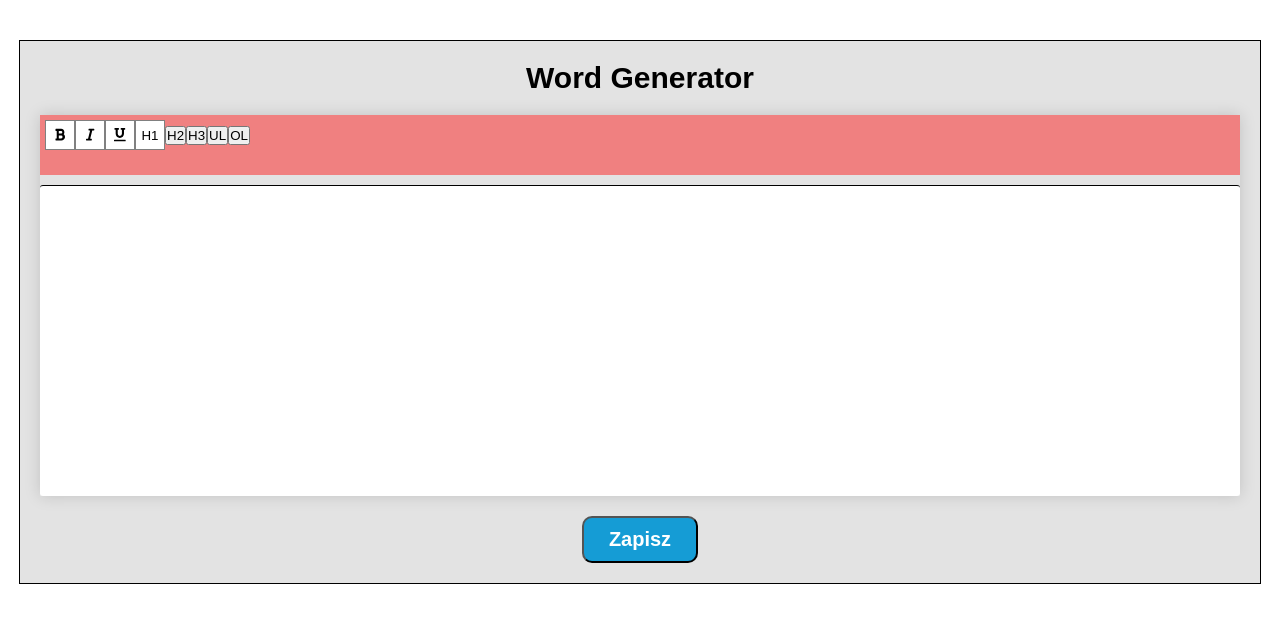
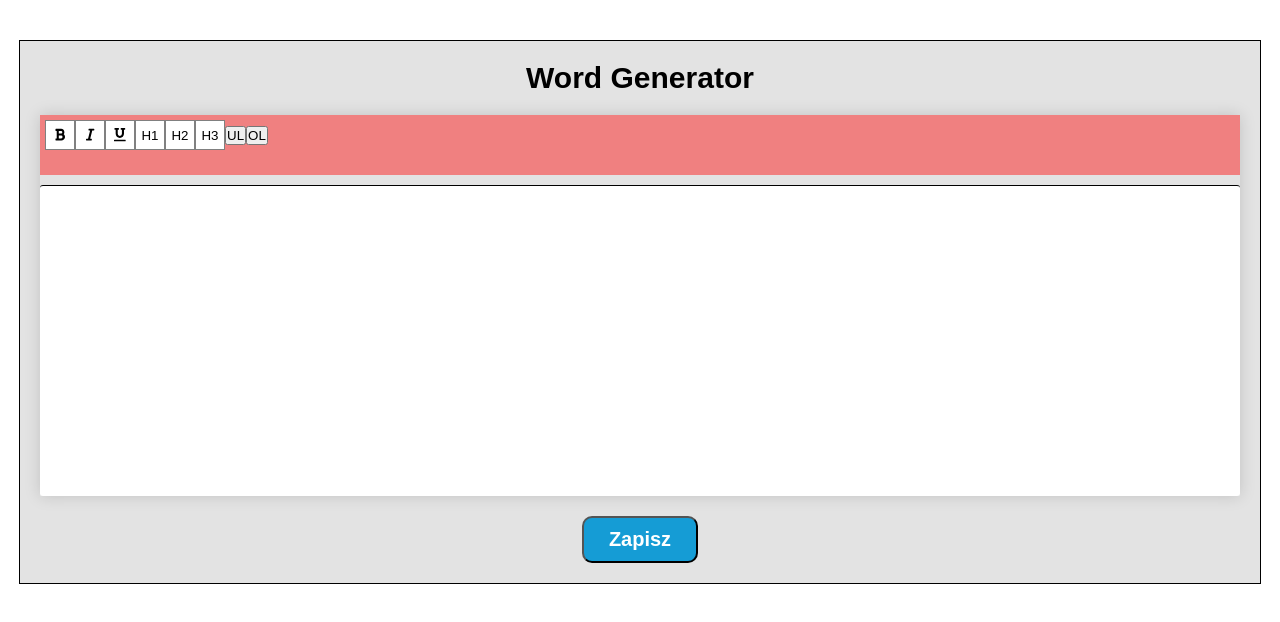
Before and after one commit to ROGAL12321/wordgenerator, a React (Create React App) app: page / in a window 1280 px wide. Shown: the top 622 px of the page. Built offline with nearby package versions, Linux system fonts and the light colour scheme.

Commit message:
toolbar render optimization (h1-h3 buttons)

```diff
--- a/src/components/Toolbar/Toolbar.js
+++ b/src/components/Toolbar/Toolbar.js
@@ -20,6 +20,21 @@ const data = [
   }
 ]
 
+const blockStyleData = [
+  {
+    style: "header-one",
+    icon: "H1"
+  },
+  {
+    style: "header-two",
+    icon: "H2"
+  },
+  {
+    style: "header-three",
+    icon: "H3"
+  },
+]
+
 class Toolbar extends Component {
 
   changeInlineStyle = (event, style) => {
@@ -39,13 +54,12 @@ class Toolbar extends Component {
       .getBlockForKey(selection.getStartKey())
       .getType();
 
-    return blockType === "header-one" ? "toolbar__icon active" : "toolbar__icon"
-
+    return blockType === style ? "toolbar__icon active" : "toolbar__icon"
   }
 
-  changeBlockStyle = (event) => {
+  changeBlockStyle = (event, blockStyle) => {
     event.preventDefault();
-    this.props.handleChange(RichUtils.toggleBlockType(this.props.editState, "header-one"))
+    this.props.handleChange(RichUtils.toggleBlockType(this.props.editState, blockStyle))
   }
 
   render() {
@@ -60,9 +74,15 @@ class Toolbar extends Component {
             <FontAwesomeIcon icon={inlineStyle.icon}/>
           </button>
         ))}
-        <button className={this.isBlockActive()}onClick={(event) => this.changeBlockStyle(event)}>H1</button>
-        <button onClick={(event) => this.changeBlockStyle(event)}>H2</button>
-        <button onClick={(event) => this.changeBlockStyle(event)}>H3</button>
+        {blockStyleData.map((blockStyle,index) => (
+          <button
+            className={this.isBlockActive(blockStyle.style)}
+            key={index}
+            onClick={(event) => this.changeBlockStyle(event, blockStyle.style)}>
+            {blockStyle.icon}
+          </button>
+        ))}
+
         <button onClick={(event) => this.changeBlockStyle(event)}>UL</button>
         <button onClick={(event) => this.changeBlockStyle(event)}>OL</button>
       </div>
```
